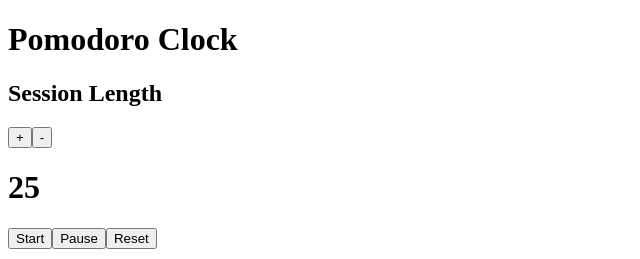
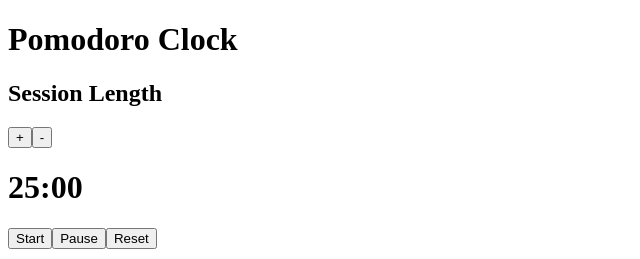
Before and after one commit to mike1234-pixel/fcc-frontend-libraries-project-five, a React (Create React App) app: page / in a window 1280 px wide. Shown: the top 259 px of the page, without its empty margins (0-640 px from the left). Built offline with nearby package versions, Linux system fonts and the light colour scheme.

Commit message:
Adding onclick countdown timer function

```diff
--- a/src/Clock.jsx
+++ b/src/Clock.jsx
@@ -13,6 +13,8 @@ class Clock extends Component {
     this.decrementSessionMinutes = this.decrementSessionMinutes.bind(this);
     this.incrementBreakMinutes = this.incrementBreakMinutes.bind(this);
     this.decrementBreakMinutes = this.decrementBreakMinutes.bind(this);
+    this.handleStart = this.handleStart.bind(this);
+    this.handlePause = this.handlePause.bind(this);
   }
   // click handlers for session minutes (increment and decrement)
   incrementSessionMinutes() {
@@ -49,6 +51,33 @@ class Clock extends Component {
     });
   }
 
+  // countdown timer function which starts onclick of start button
+
+  handleStart() {
+    this.myInterval = setInterval(() => {
+      const { sessionSeconds, sessionMinutes } = this.state;
+      if (sessionSeconds > 0) {
+        this.setState(({ sessionSeconds }) => ({
+          sessionSeconds: sessionSeconds - 1
+        }));
+      }
+      if (sessionSeconds === 0) {
+        if (sessionMinutes === 0) {
+          clearInterval(this.myInterval);
+        } else {
+          this.setState(({ sessionMinutes }) => ({
+            sessionMinutes: sessionMinutes - 1,
+            sessionSeconds: 59
+          }));
+        }
+      }
+    }, 1000);
+  }
+
+  // pause function
+
+  handlePause() {}
+
   render() {
     return (
       <div>
@@ -58,9 +87,14 @@ class Clock extends Component {
           <button onClick={this.decrementSessionMinutes}>-</button>
         </div>
         <div id="clock">
-          <h1>{this.state.sessionMinutes}</h1>
-          <button>Start</button>
-          <button>Pause</button>
+          <h1>
+            {this.state.sessionMinutes}:
+            {this.state.sessionSeconds < 10
+              ? "0" + this.state.sessionSeconds
+              : this.state.sessionSeconds}
+          </h1>
+          <button onClick={this.handleStart}>Start</button>
+          <button onClick={this.handlePause}>Pause</button>
           <button>Reset</button>
         </div>
         <div id="break-length">
@@ -83,6 +117,10 @@ export default Clock;
     3) write a decrement function for session and bind it ✔
     4) write a increment function for break and bind it ✔
     5) write a decrement function for break and bind it ✔
+    ✔ create and display countdown timer
+    6) create countdown timer function which starts onclick of start button ✔
+    7) in the render, when seconds is less than 10, add '0' before seconds, else just display seconds. this gives 0:00 format for seconds. ✔
+    // create onclick to pause timer
 
 */
 
```
